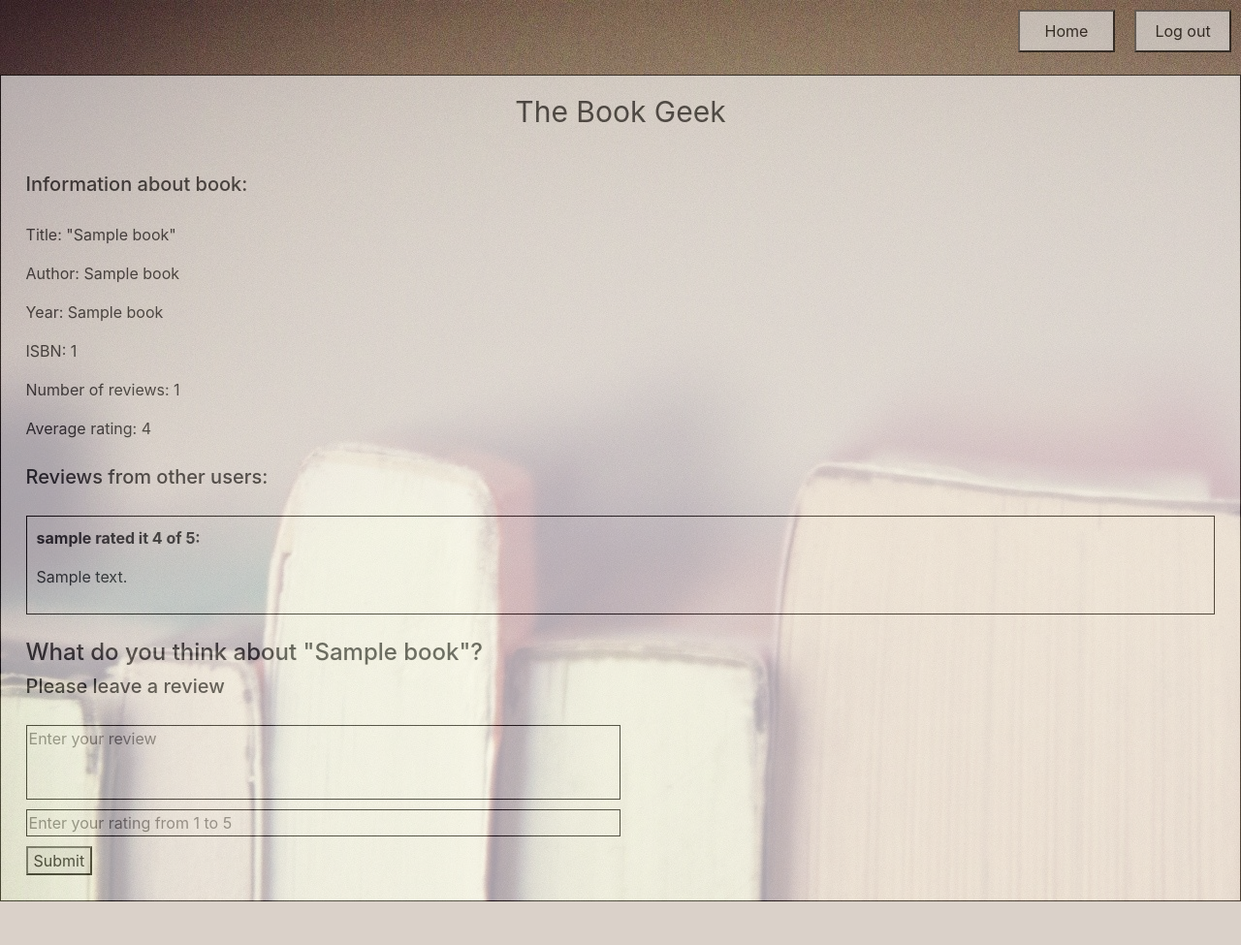
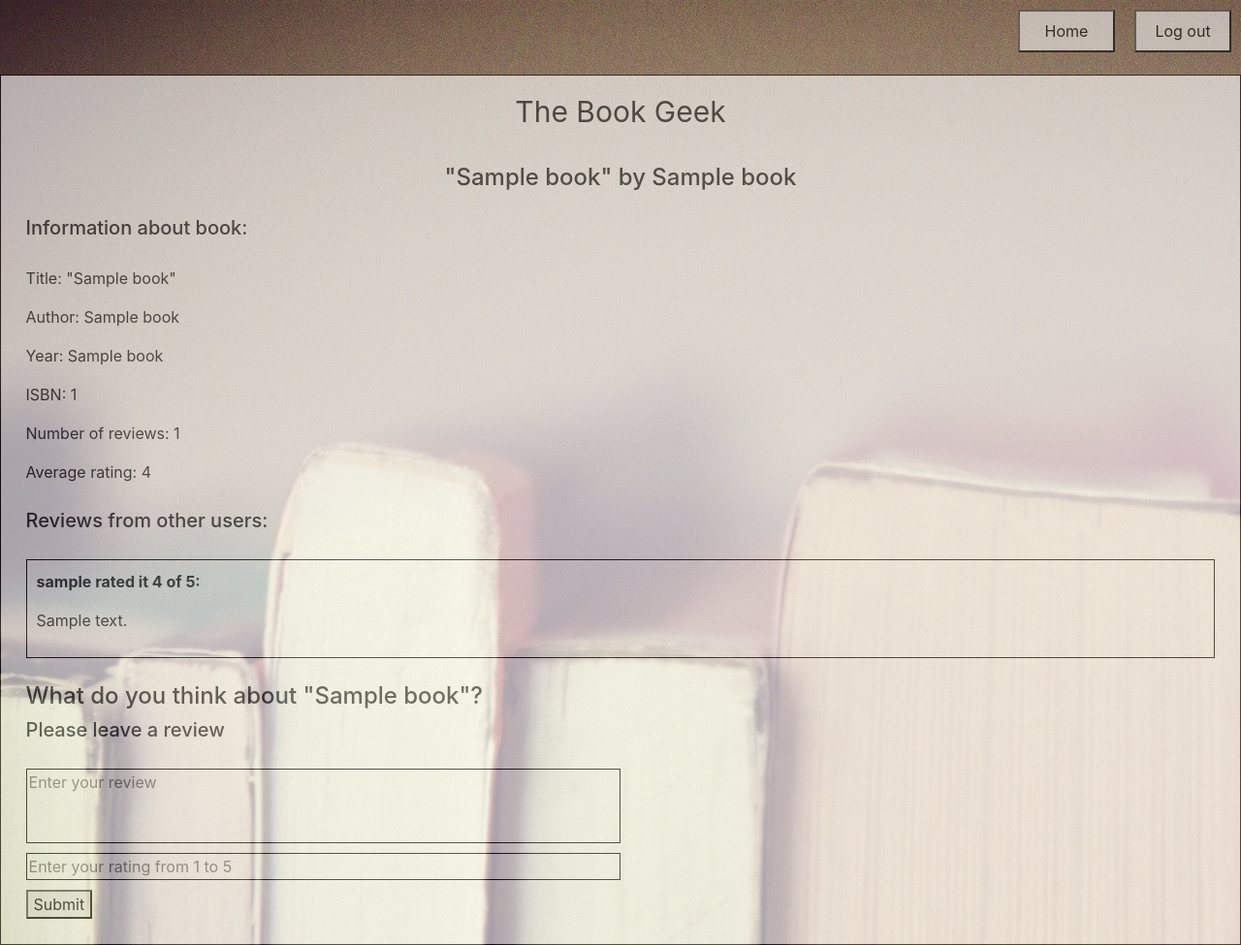
Before and after one commit to laimaurnezaite/TheBookGeek, a Flask app: page /book/1 in a window 1280 px wide. Shown: the whole page at 97% size. Before the commit the page ends 930 px from the top, so only its background shows below. Run offline with Flask 2, Linux system fonts and the light colour scheme; a database or web service that is not in the repository returns one stand-in record (values such as "Sample title"); data that the repository does not hold is empty; some libraries are stand-ins or nearby versions.

Commit message:
add title at the top

```diff
--- a/templates/book.html
+++ b/templates/book.html
@@ -1,6 +1,9 @@
 {% extends "layout.html" %}
 
 {% block main %}
+<div class="center">
+            <h4>"{{book["title"]}}" by {{book["author"]}}</h4>
+</div>
     <div class="book_page" >
         <h5>Information about book:</h5>
         <p>Title: "{{book["title"]}}"</p>
```
